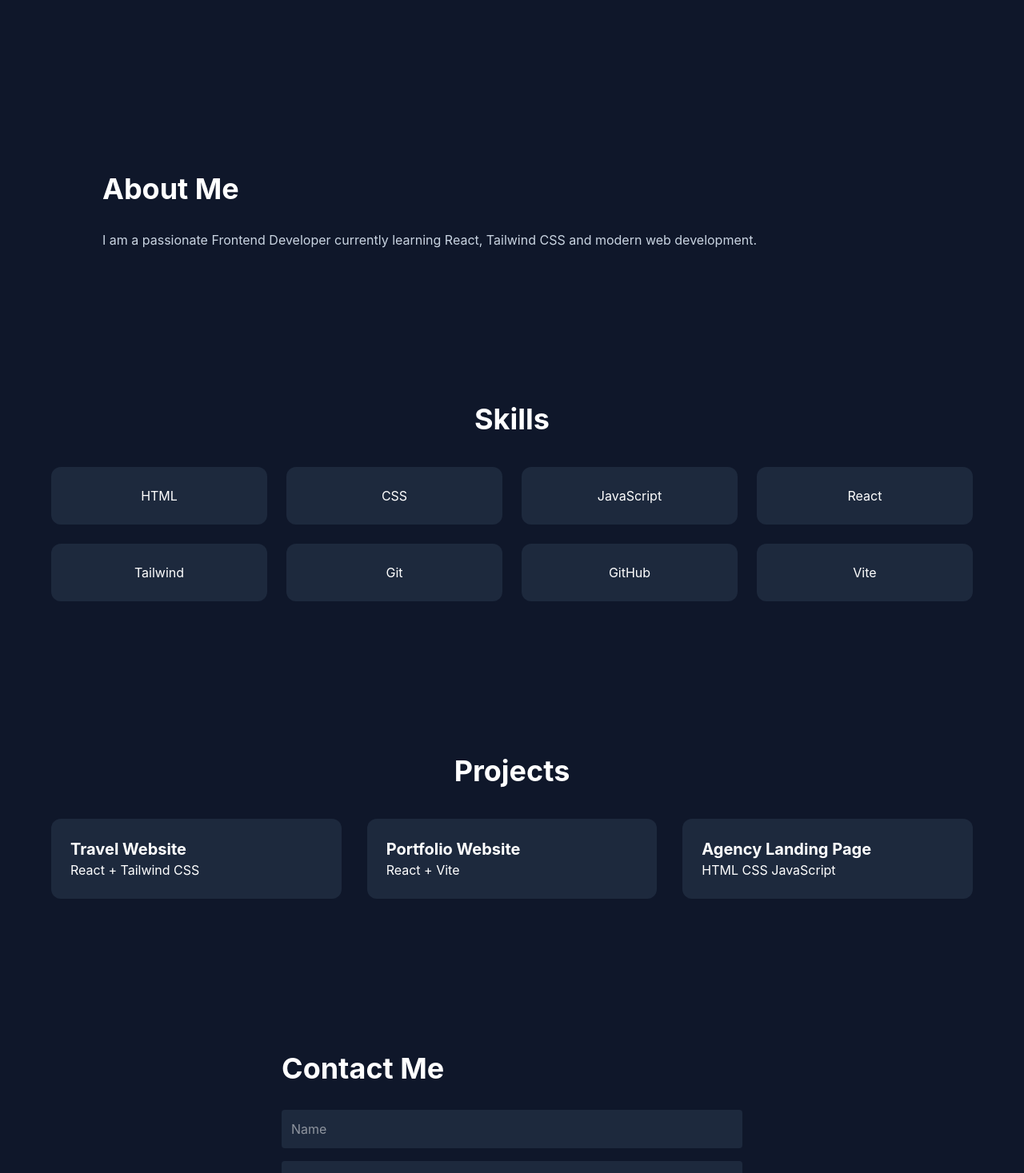
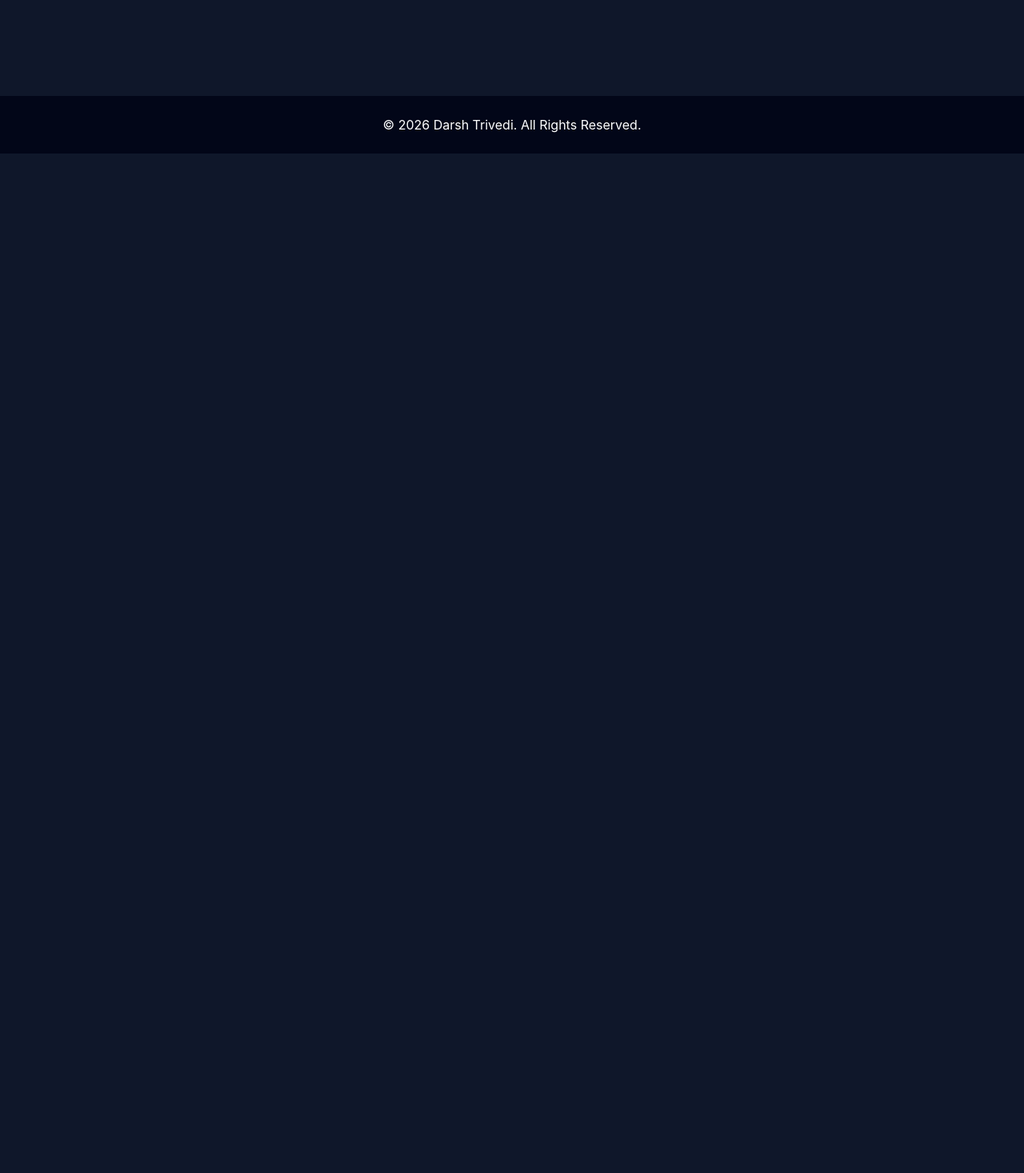
Before and after one commit to Darsh2517-boop/portfolio-1, a React (Vite) app: page / in a window 1280 px wide. Shown: the part 680-2147 px from the top of the page at 80% size. After the commit the page ends 872 px from the top, so only its background shows below. Built offline with nearby package versions, Linux system fonts and the light colour scheme.

Commit message:
make changs

```diff
--- a/package.json
+++ b/package.json
@@ -13,7 +13,8 @@
     "framer-motion": "^12.41.0",
     "react": "^19.2.7",
     "react-dom": "^19.2.7",
-    "react-icons": "^5.6.0"
+    "react-icons": "^5.6.0",
+    "react-router-dom": "^7.18.0"
   },
   "devDependencies": {
     "@tailwindcss/vite": "^4.3.1",
--- a/src/App.jsx
+++ b/src/App.jsx
@@ -1,22 +1,27 @@
-import Navbar from "./components/navbar"
-import Hero from "./components/hero"
-import About from "./components/about"
-import Skills from "./components/skills"
-import Projects from "./components/projects"
-import Contact from "./components/contact"
-import Footer from "./components/footer"
+import { BrowserRouter as Router, Routes, Route } from "react-router-dom";
+import Navbar from "./components/navbar";
+import Footer from "./components/footer";
+import Home from "./pages/Home";
+import AboutPage from "./pages/AboutPage";
+import SkillsPage from "./pages/SkillsPage";
+import ProjectsPage from "./pages/ProjectsPage";
+import ContactPage from "./pages/ContactPage";
 
 function App() {
   return (
-    <>
+    <Router>
       <Navbar />
-      <Hero />
-      <About />
-      <Skills />
-      <Projects />
-      <Contact />
+
+      <Routes>
+        <Route path="/" element={<Home />} />
+        <Route path="/about" element={<AboutPage />} />
+        <Route path="/skills" element={<SkillsPage />} />
+        <Route path="/projects" element={<ProjectsPage />} />
+        <Route path="/contact" element={<ContactPage />} />
+      </Routes>
+
       <Footer />
-    </>
+    </Router>
   );
 }
 
--- a/src/components/navbar.jsx
+++ b/src/components/navbar.jsx
@@ -1,17 +1,27 @@
+import { Link } from "react-router-dom";
+
 function Navbar() {
   return (
     <nav className="fixed w-full bg-slate-900/80 backdrop-blur-md z-50">
       <div className="max-w-6xl mx-auto flex justify-between p-5">
-        <h1 className="text-2xl font-bold text-cyan-400">
-          Darsh.
-        </h1>
+        <h1 className="text-2xl font-bold text-cyan-400">Darsh.</h1>
 
         <ul className="flex gap-6">
-          <li><a href="#home">Home</a></li>
-          <li><a href="#about">About</a></li>
-          <li><a href="#skills">Skills</a></li>
-          <li><a href="#projects">Projects</a></li>
-          <li><a href="#contact">Contact</a></li>
+          <li>
+            <Link to="/">Home</Link>
+          </li>
+          <li>
+            <Link to="/about">About</Link>
+          </li>
+          <li>
+            <Link to="/skills">Skills</Link>
+          </li>
+          <li>
+            <Link to="/projects">Projects</Link>
+          </li>
+          <li>
+            <Link to="/contact">Contact</Link>
+          </li>
         </ul>
       </div>
     </nav>
--- /dev/null
+++ b/src/pages/AboutPage.jsx
@@ -0,0 +1,11 @@
+import About from "../components/about";
+
+function AboutPage() {
+  return (
+    <main>
+      <About />
+    </main>
+  );
+}
+
+export default AboutPage;
--- /dev/null
+++ b/src/pages/ContactPage.jsx
@@ -0,0 +1,11 @@
+import Contact from "../components/contact";
+
+function ContactPage() {
+  return (
+    <main>
+      <Contact />
+    </main>
+  );
+}
+
+export default ContactPage;
--- /dev/null
+++ b/src/pages/Home.jsx
@@ -0,0 +1,11 @@
+import Hero from "../components/hero";
+
+function Home() {
+  return (
+    <main>
+      <Hero />
+    </main>
+  );
+}
+
+export default Home;
--- /dev/null
+++ b/src/pages/ProjectsPage.jsx
@@ -0,0 +1,11 @@
+import Projects from "../components/projects";
+
+function ProjectsPage() {
+  return (
+    <main>
+      <Projects />
+    </main>
+  );
+}
+
+export default ProjectsPage;
--- /dev/null
+++ b/src/pages/SkillsPage.jsx
@@ -0,0 +1,11 @@
+import Skills from "../components/skills";
+
+function SkillsPage() {
+  return (
+    <main>
+      <Skills />
+    </main>
+  );
+}
+
+export default SkillsPage;
```
Also changed, not shown: 1 other file (tests, documents, lock files or other folders).
